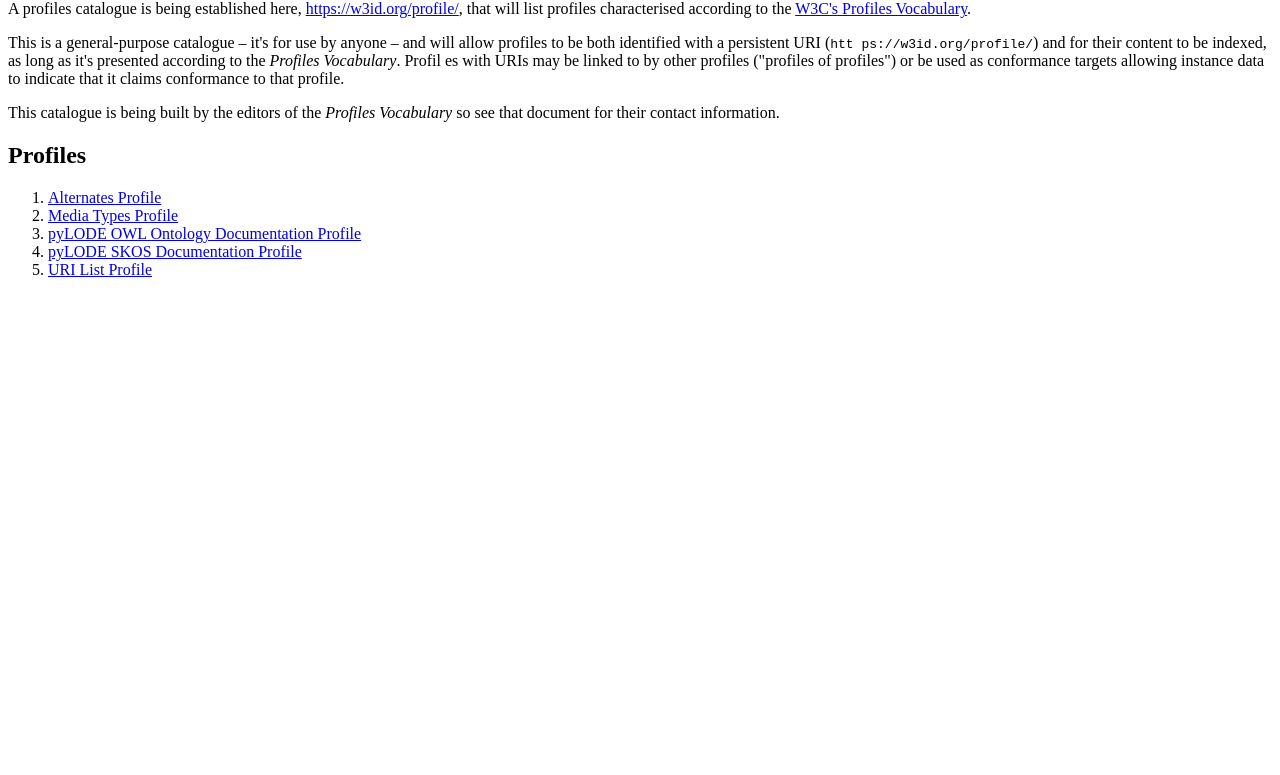
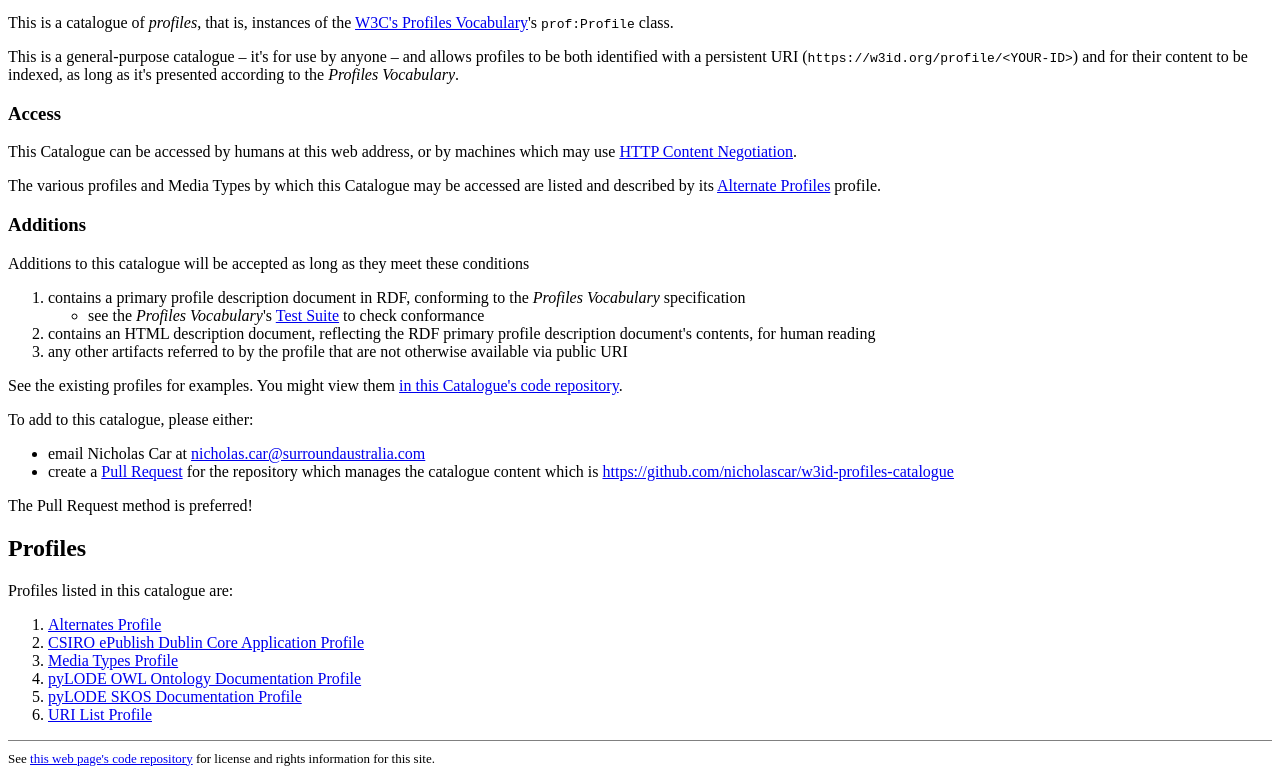
Before and after one commit to nicholascar/w3id-profiles-catalogue, a plain HTML site: page index.html in a window 1280 px wide. Shown: the part 66-841 px from the top of the page. Before the commit the page ends 800 px from the top, so only its background shows below. Drawn offline with Linux system fonts and the light colour scheme.

```diff
--- a/index.html
+++ b/index.html
@@ -1,20 +1,47 @@
-<html>
+<!DOCTYPE html>
+<html lang="en">
   <body>
   <h1>Profiles Catalogue</h1>
-<p>A profiles catalogue is being established here, <a href="https://w3id.org/profile/">https://w3id.org/profile/</a>, that will list profiles characterised
-according to the <a href="https://w3c.github.io/dxwg/prof/">W3C's Profiles Vocabulary</a>.</p>
-<p>This is a general-purpose catalogue &ndash; it's for use by anyone &ndash; and will allow profiles to be both identified with a persistent URI (<code>htt
-ps://w3id.org/profile/<YOUR-ID></code>) and for their content to be indexed, as long as it's presented according to the <em>Profiles Vocabulary</em>. Profil
-es with URIs may be linked to by other profiles ("profiles of profiles") or be used as conformance targets allowing instance data to indicate that it claims
- conformance to that profile.</p>
-<p>This catalogue is being built by the editors of the <em>Profiles Vocabulary</em> so see that document for their contact information.</p>
+  <p>This is a catalogue of <em>profiles</em>, that is, instances of the <a href="https://w3c.github.io/dxwg/prof/">W3C's Profiles Vocabulary</a>'s <code>prof:Profile</code> class.</p>
+  <p>This is a general-purpose catalogue &ndash; it's for use by anyone &ndash; and allows profiles to be both identified with a persistent URI (<code>https://w3id.org/profile/&lt;YOUR-ID&gt;</code>) and for their content to be indexed, as long as it's presented according to the <em>Profiles Vocabulary</em>.</p>
+  <h3>Access</h3>
+  <p>This Catalogue can be accessed by humans at this web address, or by machines which may use <a href="https://developer.mozilla.org/en-US/docs/Web/HTTP/Content_negotiation">HTTP Content Negotiation</a>.</p>
+  <p>The various profiles and Media Types by which this Catalogue may be accessed are listed and described by its <a href="https://w3id.org/profile/?_profile=alt">Alternate Profiles</a> profile.</p>
+  <h3>Additions</h3>
+  <p>Additions to this catalogue will be accepted as long as they meet these conditions</p>
+  <ol>
+    <li>
+      contains a primary profile description document in RDF, conforming to the <em>Profiles Vocabulary</em> specification
+      <ul>
+        <li>see the <em>Profiles Vocabulary</em>'s <a href="https://w3c.github.io/dx-prof/testsuite">Test Suite</a> to check conformance</li>
+      </ul>
+    </li>
+    <li>
+      contains an HTML description document, reflecting the RDF primary profile description document's contents, for human reading
+    </li>
+    <li>
+      any other artifacts referred to by the profile that are not otherwise available via public URI
+    </li>
+  </ol>
+  <p>See the existing profiles for examples. You might view them <a href="https://github.com/nicholascar/w3id-profiles-catalogue">in this Catalogue's code repository</a>.</p>
+  <p>To add to this catalogue, please either:</p>
+  <ul>
+    <li>email Nicholas Car at <a href="nicholas.car@surroundaustralia.com">nicholas.car@surroundaustralia.com</a></li>
+    <li>create a <a href="https://help.github.com/en/github/collaborating-with-issues-and-pull-requests/about-pull-requests">Pull Request</a> for the repository which manages the catalogue content which is <a href="https://github.com/nicholascar/w3id-profiles-catalogue">https://github.com/nicholascar/w3id-profiles-catalogue</a></li>
+  </ul>
+  <p>The Pull Request method is preferred!</p>
   <h2>Profiles</h2>
+  <p>Profiles listed in this catalogue are:</p>
   <ol>
-  <li><a href="https://w3id.org/profile/alternates">Alternates Profile</a></li>
+    <li><a href="https://w3id.org/profile/alt">Alternates Profile</a></li>
+    <li><a href="https://w3id.org/profile/epub">CSIRO ePublish Dublin Core Application Profile</a></li>
     <li><a href="https://w3id.org/profile/mediatype">Media Types Profile</a></li>
-  <li><a href="https://w3id.org/profile/pylode-owl">pyLODE OWL Ontology Documentation Profile</a></li>
-  <li><a href="https://w3id.org/profile/pylode-owl">pyLODE SKOS Documentation Profile</a></li>
-  <li><a href="https://w3id.org/profile/uri-list">URI List Profile</a></li>
+    <li><a href="https://w3id.org/profile/owlp">pyLODE OWL Ontology Documentation Profile</a></li>
+    <li><a href="https://w3id.org/profile/skosp">pyLODE SKOS Documentation Profile</a></li>
+    <li><a href="https://w3id.org/profile/uril">URI List Profile</a></li>
   </ol>
+  <footer style="font-size: small; border-top:solid 1px grey; padding-top: 10px;">
+    See <a href="https://github.com/nicholascar/w3id-profiles-catalogue">this web page's code repository</a> for license and rights information for this site.
+  </footer>
   </body>
 </html>
```
Also changed, not shown: uril/index.html (added, +29 -0 lines), 4 other files. Lines whose indentation alone changed are shown as unchanged.
